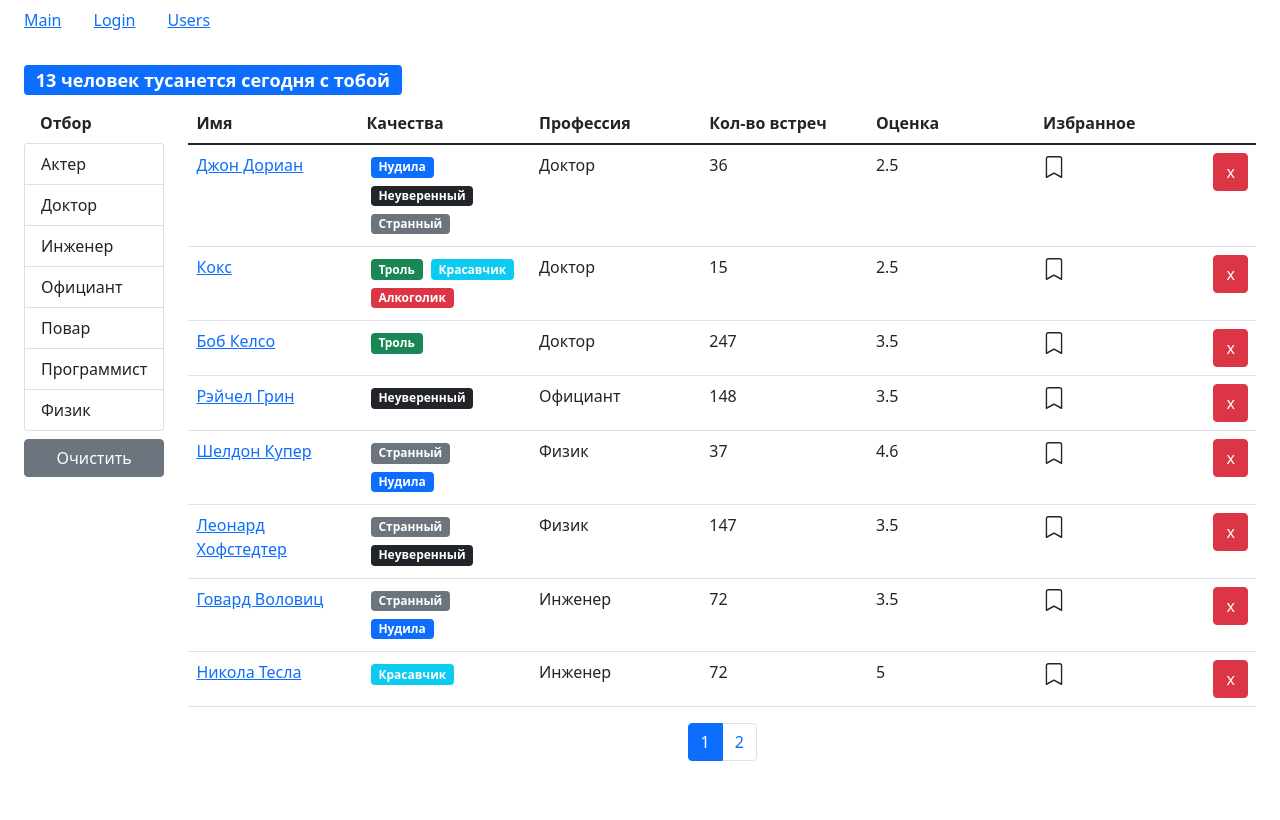
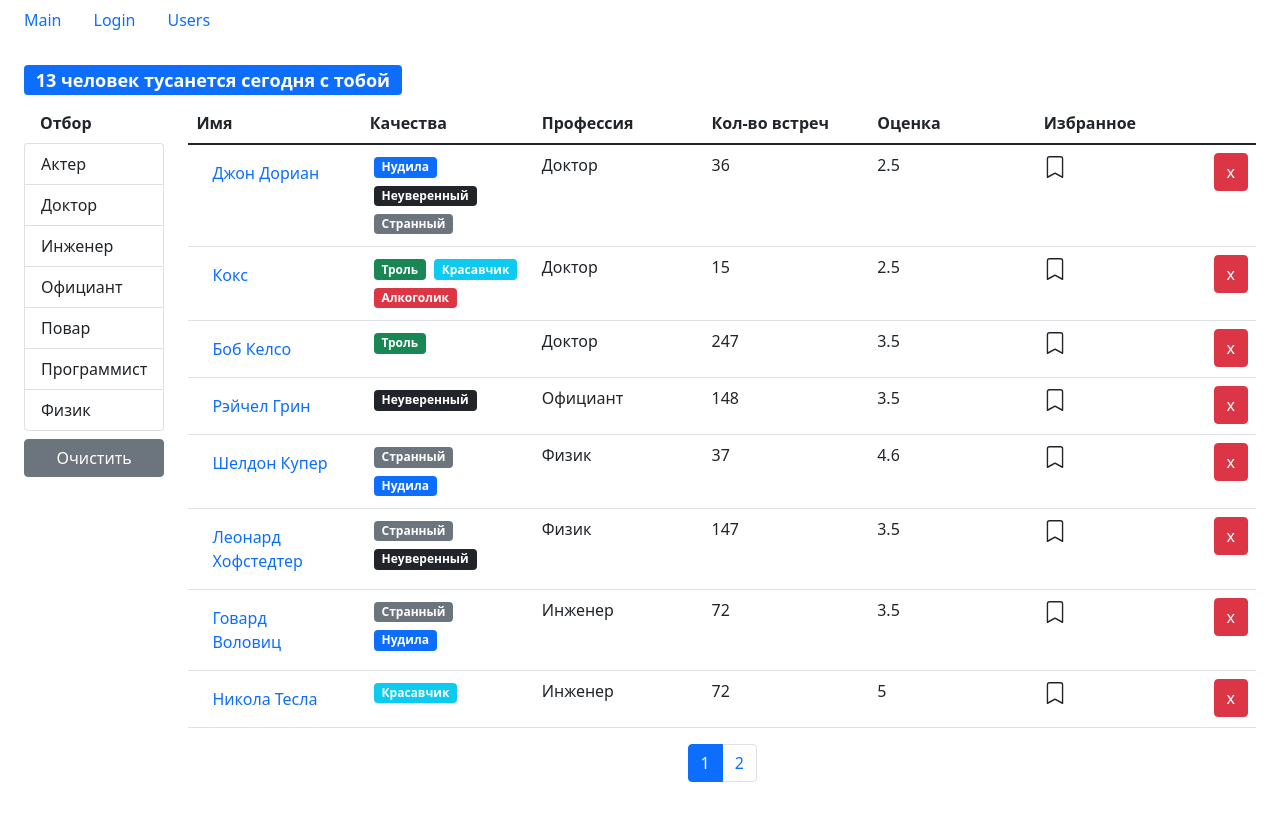
Before and after one commit to egolegegit/2_Frontend_lesson_2_1, a React (Create React App) app: page /users in a window 1280 px wide. Built offline with nearby package versions, Linux system fonts and the light colour scheme.

Commit message:
fix style Link component

```diff
--- a/src/app/components/navBar.jsx
+++ b/src/app/components/navBar.jsx
@@ -3,17 +3,17 @@ import { Link } from 'react-router-dom'
 
 const NavBar = () => {
   return (
-    <ul className="nav ps-2">
-      <li className="nav-item nav-link">
-        <Link to="/">Main</Link>
-      </li>
-      <li className="nav-item nav-link">
-        <Link to="/login">Login</Link>
-      </li>
-      <li className="nav-item nav-link">
-        <Link to="/users">Users</Link>
-      </li>
-    </ul>
+    <div className="nav ps-2">
+      <Link to="/" className="nav-item nav-link">
+        Main
+      </Link>
+      <Link to="/login" className="nav-item nav-link">
+        Login
+      </Link>
+      <Link to="/users" className="nav-item nav-link">
+        Users
+      </Link>
+    </div>
   )
 }
 
--- a/src/app/components/usersTable.jsx
+++ b/src/app/components/usersTable.jsx
@@ -18,7 +18,11 @@ const UserTable = ({
     name: {
       path: 'name',
       name: 'Имя',
-      component: (user) => <Link to={`/users/${user._id}`}>{user.name}</Link>,
+      component: (user) => (
+        <Link to={`/users/${user._id}`} className="nav-item nav-link">
+          {user.name}
+        </Link>
+      ),
       classname: 'col-2',
     },
     qualities: {
```
